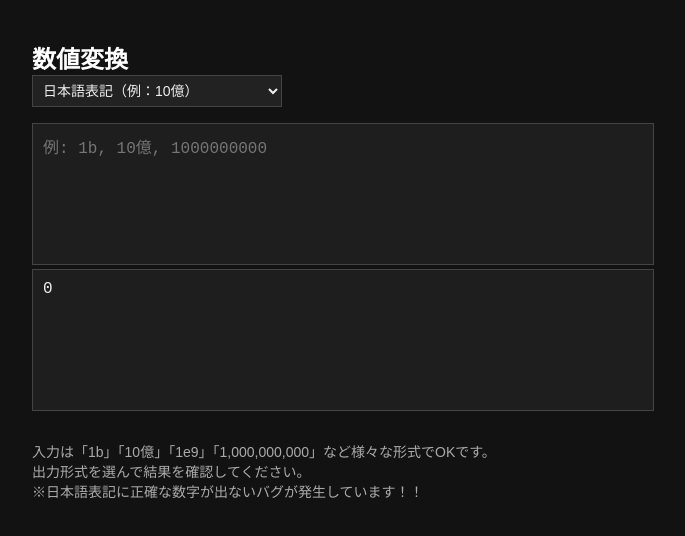
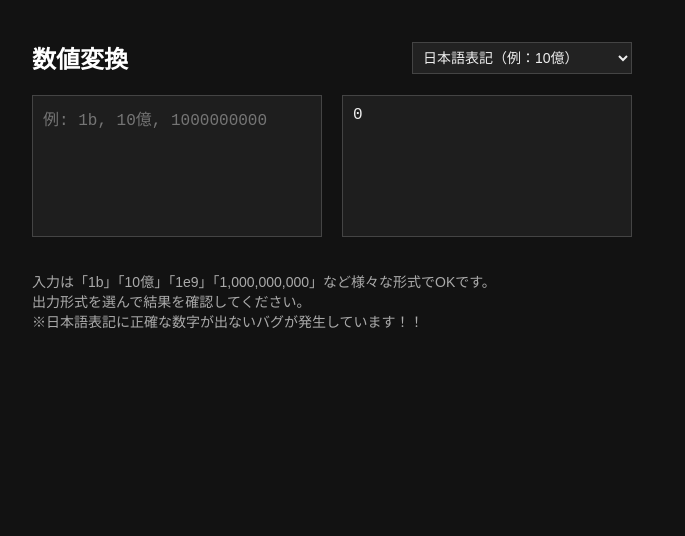
Before and after one commit to vKnitOn/number-converter, a plain HTML site: page index.html in a window 1280 px wide. Shown: the whole page, without its empty margins (308-993 px from the left). Drawn offline with Linux system fonts and the light colour scheme.

Commit message:
Update style.css

```diff
--- a/style.css
+++ b/style.css
@@ -14,7 +14,13 @@ body {
   width: 600px;
   display: flex;
   flex-direction: column;
-  gap: 16px;
+  gap: 20px;
+}
+
+.top-row {
+  display: flex;
+  justify-content: space-between;
+  align-items: center;
 }
 
 .title {
@@ -29,7 +35,14 @@ body {
   background-color: #222;
   color: #eee;
   border: 1px solid #444;
-  width: 250px;
+  width: 220px;
+}
+
+.main-row {
+  display: flex;
+  flex-direction: row;
+  justify-content: space-between;
+  gap: 20px;
 }
 
 #inputNumber,
@@ -44,9 +57,12 @@ body {
   resize: none;
 }
 
+.main-row textarea {
+  flex: 1;
+}
+
 .note {
   font-size: 14px;
   color: #aaa;
   text-align: left;
-  margin-top: 10px;
 }
```
